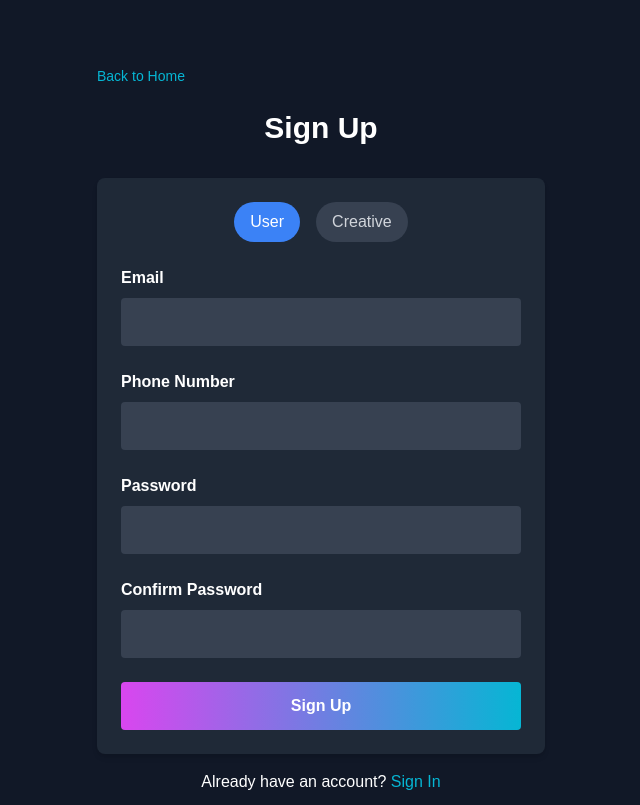
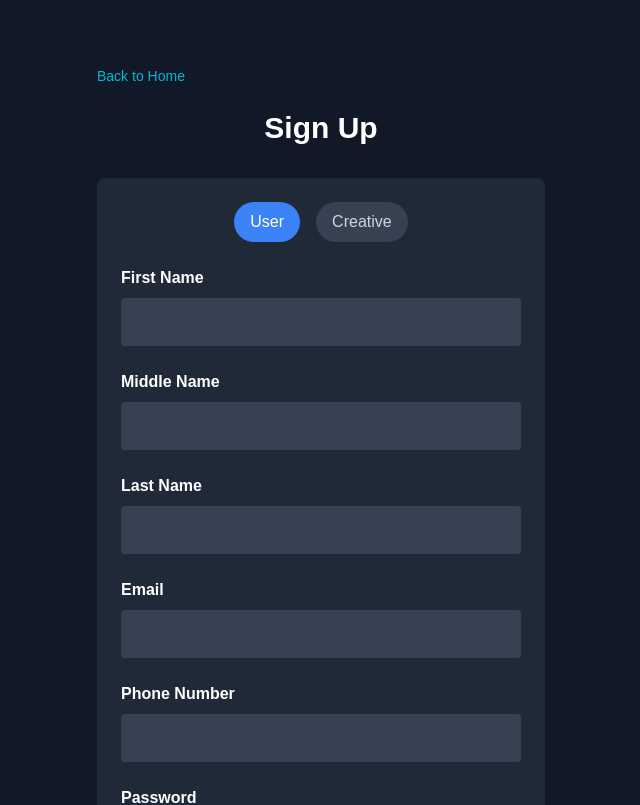
Before and after one commit to Creatorjason/mediava_pro, a Next.js app: page /signup in a window 1280 px wide. Shown: the top 805 px of the page, without its empty margins (319-959 px from the left). Built offline with nearby package versions, Linux system fonts and the light colour scheme.

Commit message:
fix: added what we do section

```diff
--- a/app/page.tsx
+++ b/app/page.tsx
@@ -452,6 +452,14 @@ export default function Component() {
         </section>
       </div>
 
+      {/* What We Do Section */}
+      <div className="container mx-auto px-4 py-12">
+        <h2 className="text-3xl font-bold text-center mb-8">What We Do</h2>
+        <p className="text-center text-lg text-gray-300 max-w-3xl mx-auto mb-12">
+          A versatile media platform designed for creators and distributors to produce, share, and distribute high-quality content to a broad audience. Creplanos offers tools for content creation, monetization options, and distribution channels, making it easier for creators to reach and engage their audiences with compelling media experiences.
+        </p>
+      </div>
+
       {/* How It Works Section */}
       <div className="container mx-auto px-4 py-12">
         <h2 className="text-3xl font-bold text-center mb-8">How It Works</h2>
@@ -475,10 +483,10 @@ export default function Component() {
           ))}
         </div>
       </div>
-      <br/>
-      <br/>
-      <br/>
-      <br/>
+      <br />
+      <br />
+      <br />
+      <br />
 
       {/* Bottom Navigation */}
       <BottomNavBar />
@@ -512,7 +520,7 @@ export default function Component() {
           }
           p {
             font-size: 1.2rem}`}</style>
-             </div>
+    </div>
   );
 }
 
--- a/app/signup/page.jsx
+++ b/app/signup/page.jsx
@@ -4,6 +4,9 @@ import { useRouter } from "next/navigation"; // Correct import for app directory
 
 const SignUp = () => {
   const router = useRouter();
+  const [firstName, setFirstName] = useState("");
+  const [middleName, setMiddleName] = useState("");
+  const [lastName, setLastName] = useState("");
   const [email, setEmail] = useState("");
   const [phone, setPhone] = useState(""); // Added phone state
   const [password, setPassword] = useState("");
@@ -20,8 +23,10 @@ const SignUp = () => {
 
   const handleSignUp = (e) => {
     e.preventDefault();
-    // Logic for signing up goes here
     console.log({
+      firstName,
+      middleName,
+      lastName,
       email,
       phone,
       password,
@@ -30,7 +35,6 @@ const SignUp = () => {
       portfolio,
       interview,
     });
-    // Redirect to home page after signing up
     router.push("/");
   };
 
@@ -65,6 +69,51 @@ const SignUp = () => {
             </button>
           </div>
 
+          {/* First Name */}
+          <div className="mb-6">
+            <label className="block mb-2 font-bold" htmlFor="firstName">
+              First Name
+            </label>
+            <input
+              type="text"
+              id="firstName"
+              className="w-full p-3 rounded bg-gray-700 text-white"
+              value={firstName}
+              onChange={(e) => setFirstName(e.target.value)}
+              required
+            />
+          </div>
+
+          {/* Middle Name */}
+          <div className="mb-6">
+            <label className="block mb-2 font-bold" htmlFor="middleName">
+              Middle Name
+            </label>
+            <input
+              type="text"
+              id="middleName"
+              className="w-full p-3 rounded bg-gray-700 text-white"
+              value={middleName}
+              onChange={(e) => setMiddleName(e.target.value)}
+            />
+          </div>
+
+          {/* Last Name */}
+          <div className="mb-6">
+            <label className="block mb-2 font-bold" htmlFor="lastName">
+              Last Name
+            </label>
+            <input
+              type="text"
+              id="lastName"
+              className="w-full p-3 rounded bg-gray-700 text-white"
+              value={lastName}
+              onChange={(e) => setLastName(e.target.value)}
+              required
+            />
+          </div>
+
+          {/* Email */}
           <div className="mb-6">
             <label className="block mb-2 font-bold" htmlFor="email">
               Email
@@ -79,6 +128,7 @@ const SignUp = () => {
             />
           </div>
 
+          {/* Phone Number */}
           <div className="mb-6">
             <label className="block mb-2 font-bold" htmlFor="phone">
               Phone Number
@@ -93,6 +143,7 @@ const SignUp = () => {
             />
           </div>
 
+          {/* Password */}
           <div className="mb-6">
             <label className="block mb-2 font-bold" htmlFor="password">
               Password
@@ -107,6 +158,7 @@ const SignUp = () => {
             />
           </div>
 
+          {/* Confirm Password */}
           <div className="mb-6">
             <label className="block mb-2 font-bold" htmlFor="confirmPassword">
               Confirm Password
@@ -180,8 +232,6 @@ const SignUp = () => {
                   Available for a brief interview
                 </label>
               </div>
-
-              {/* Note for Creatives */}
               <p className="text-sm text-red-400">
                 Please ensure your portfolio links are correct. Mediava will not reach back to you for an interview if incorrect details are provided.
               </p>
```
